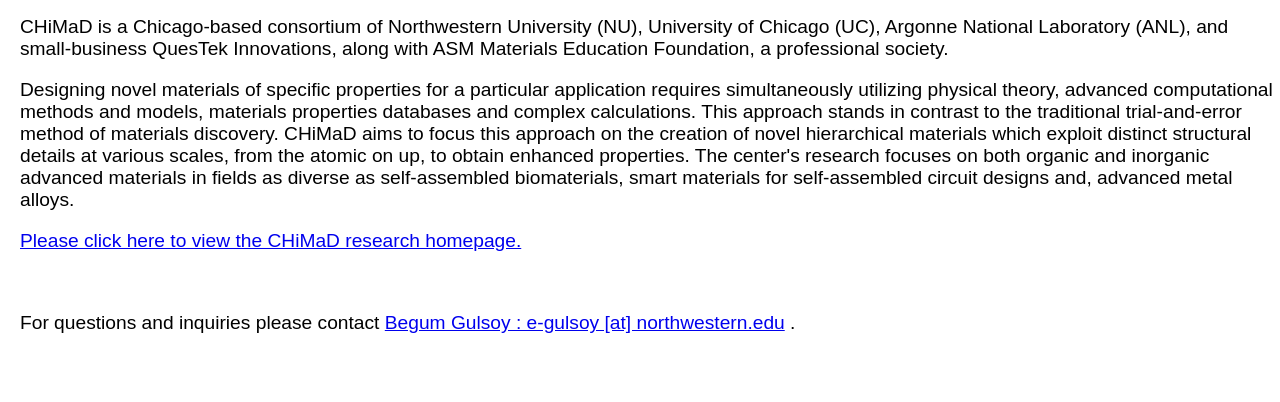
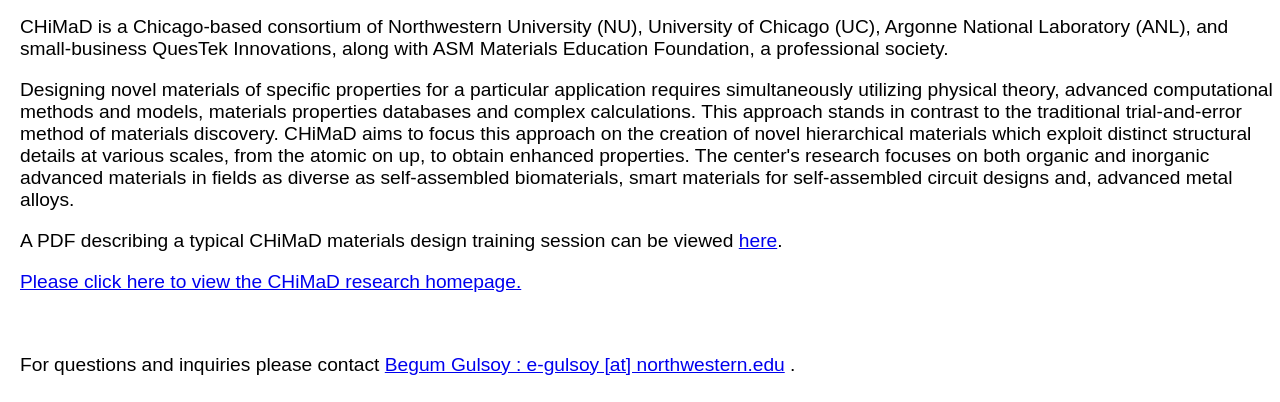
Before and after one commit to ageller/CHiMaDSystemDesignToolbox, a Flask app: page /about in a window 1280 px wide. Shown: the part 398-800 px from the top of the page. Run offline with Flask 2, Linux system fonts and the light colour scheme; data that the repository does not hold is empty; parts of the project's set-up code (start-up, migrations or seed data) failed here and were passed over.

Commit message:
added pdf to about page

```diff
--- a/chimadApp/app/templates/about.html
+++ b/chimadApp/app/templates/about.html
@@ -27,6 +27,8 @@
 			<p>CHiMaD is a Chicago-based consortium of Northwestern University (NU), University of Chicago (UC), Argonne National Laboratory (ANL), and small-business QuesTek Innovations, along with ASM Materials Education Foundation, a professional society.</p>
 
 			<p>Designing novel materials of specific properties for a particular application requires simultaneously utilizing physical theory, advanced computational methods and models, materials properties databases and complex calculations. This approach stands in contrast to the traditional trial-and-error method of materials discovery. CHiMaD aims to focus this approach on the creation of novel hierarchical materials which exploit distinct structural details at various scales, from the atomic on up, to obtain enhanced properties. The center's research focuses on both organic and inorganic advanced materials in fields as diverse as self-assembled biomaterials, smart materials for self-assembled circuit designs and, advanced metal alloys.</p>
+
+			<p>A PDF describing a typical CHiMaD materials design training session can be viewed <a href='static/docs/CHiMaD_MaterialsDesignTraining_Information2020.pdf' target='_blank'>here</a>.</p>
 
 			<p><a href='https://chimad.northwestern.edu/research/index.html'> Please click here to view the CHiMaD research homepage. </a></p>
 
```
Also changed, not shown: 1 other file.
